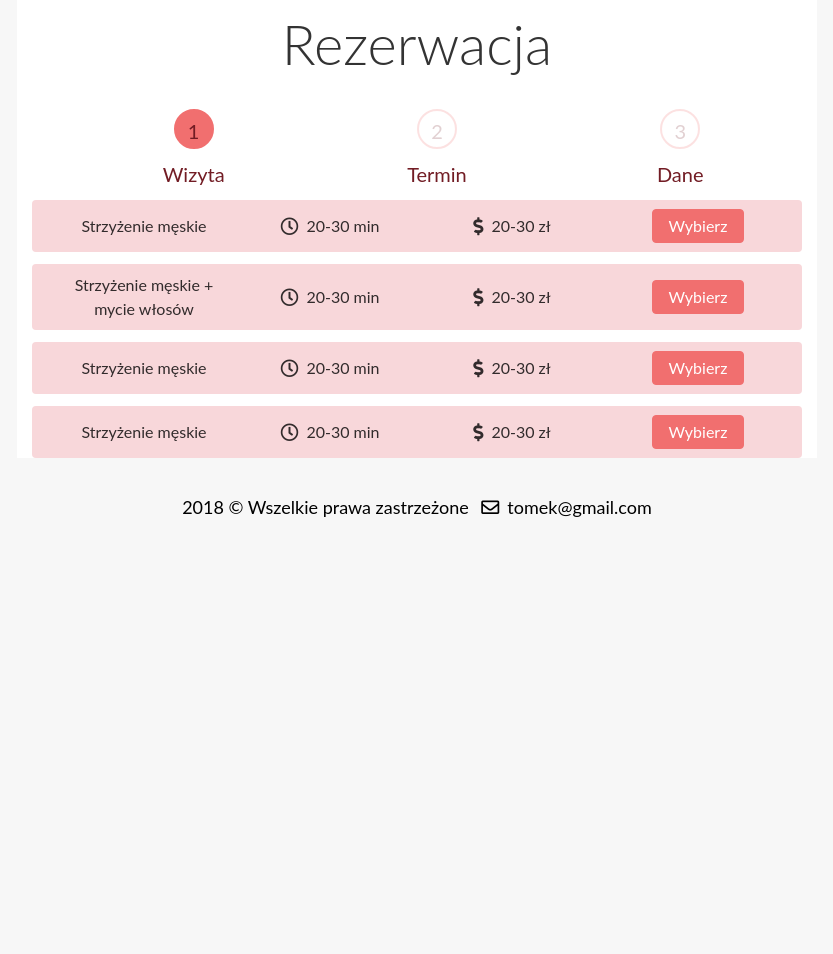
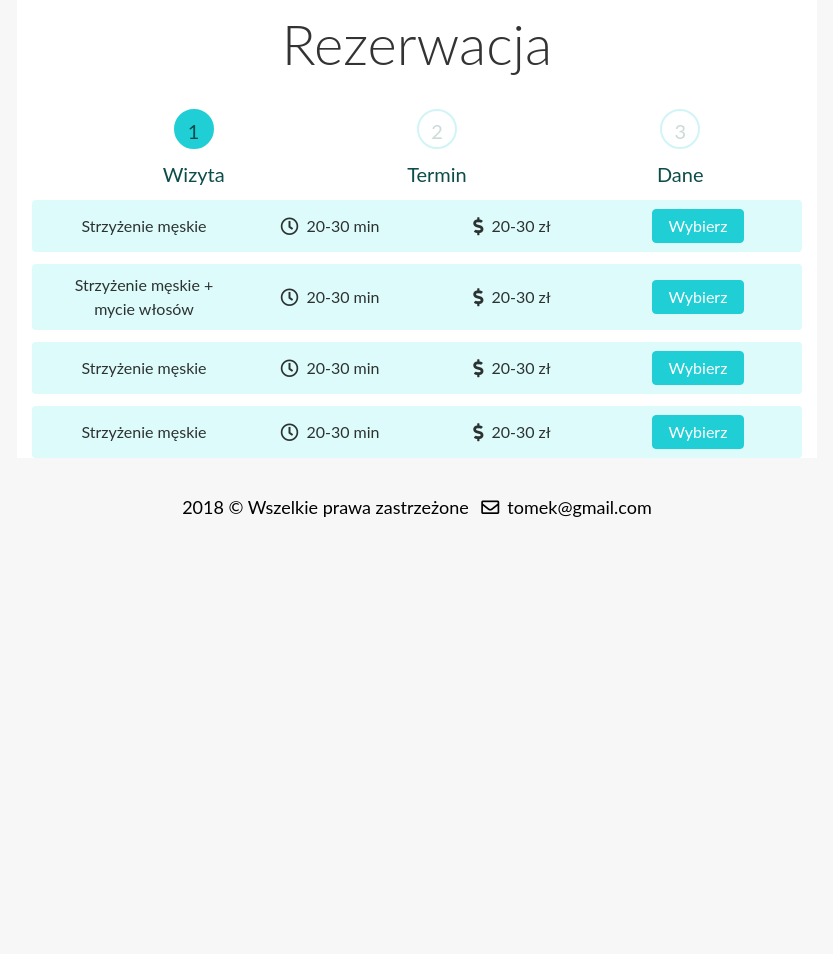
Before and after one commit to masiek93/reserve, a Spring Boot app: page / in a window 1280 px wide. Shown: the whole page, without its empty margins (223-1056 px from the left). Run offline with Spring Boot 4, Linux system fonts and the light colour scheme; some libraries are stand-ins or nearby versions.

Commit message:
Dodano kolor AQUA

```diff
--- a/reserve-server-app/src/main/resources/static/css/style.css
+++ b/reserve-server-app/src/main/resources/static/css/style.css
@@ -1,4 +1,6 @@
 /* Colors definition */
+/*
+RED COLOR
 :root {
 	--main-color: #f16f6f;
 	--main-color-fade: #914646;
@@ -6,6 +8,27 @@
 	--text-color: #721c24;
 	--main-text-color: rgba(0, 0, 0, 0.8);
 }
+*/
+
+/* GREEN COLOR */
+/*:root {
+ 	--main-color: #20CCB0;
+ 	--main-color-fade: #0C4C42;
+ 	--main-color-bright: #d0efea;
+ 	--text-color: #0C4C42;
+ 	--main-text-color: rgba(0, 0, 0, 0.8);
+}*/
+
+ /* AQUA COLOR */
+:root {
+  	--main-color: #20CFD5;
+  	--main-color-fade: #0C4C4A;
+  	--main-color-bright: #ddfbfa;
+  	--text-color: #0C4C4A;
+  	--main-text-color: rgba(0, 0, 0, 0.8);
+}
+
+
 
 @media (max-width: 575.98px) {
 	body {
@@ -287,8 +310,8 @@ h1 {
 
 .sel-item-info {
 	color: var(--main-text-color);
-	background-color: #f8d7da;
-	border-color: #f5c6cb;
+	background-color: var(--main-color-bright);
+	border-color: var(--main-color-bright);
 	position: relative;
 	padding: .5rem 1.25rem;
 	border: 1px solid transparent;
```
